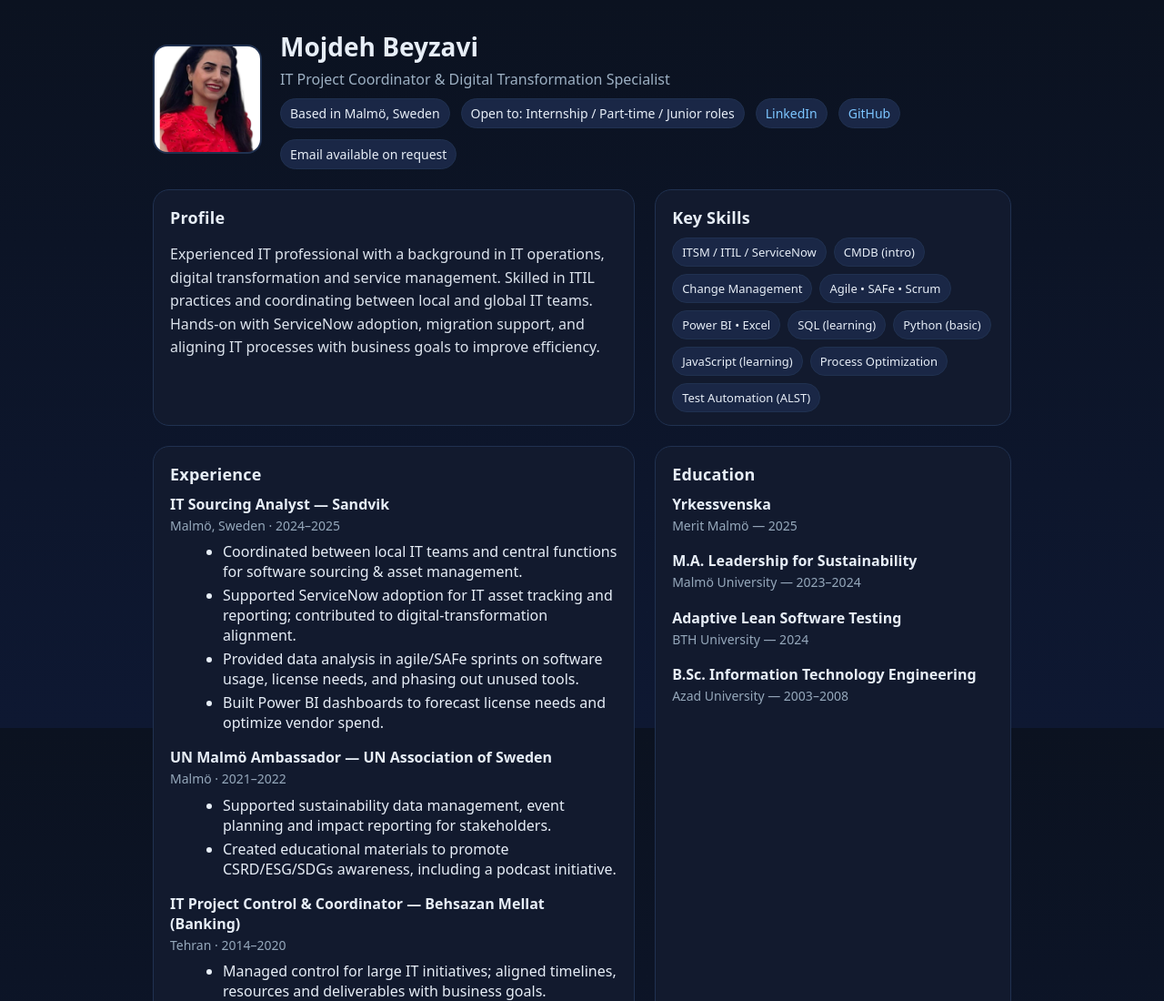
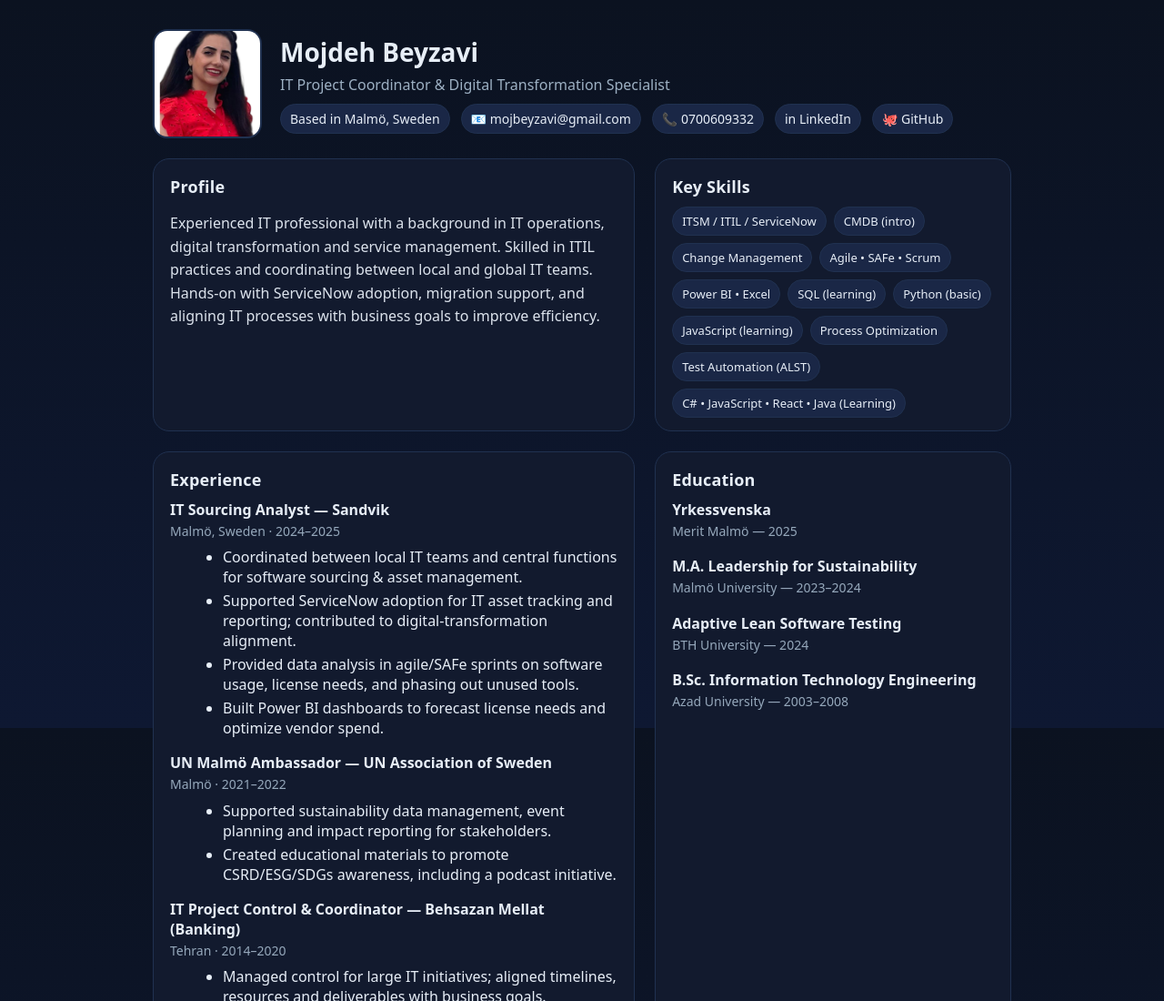
Before and after one commit to Mojbeyzavi/Mojdeh-CV, a plain HTML site: page index.html in a window 1280 px wide. Shown: the top 1100 px of the page at 91% size. Drawn offline with Linux system fonts and the light colour scheme.

Commit message:
Update index.html

```diff
--- a/index.html
+++ b/index.html
@@ -7,33 +7,47 @@
   <title>Mojdeh Beyzavi — CV</title>
   <style>
     :root{
-      --bg:#0b1220;--card:#121a2e;--ink:#e7eef7;--muted:#9db0c3;--line:#203150;--accent:#7cc5ff;--chip:#1a2746;--good:#79e2a0
+      --bg:#0b1220;--card:#121a2e;--ink:#e7eef7;--muted:#9db0c3;--line:#203150;--accent:#7cc5ff;--chip:#1a2746
     }
     *{box-sizing:border-box}
     html,body{height:100%}
-    body{margin:0;background:linear-gradient(180deg,#0b1220,#0e1832);color:var(--ink);font-family:ui-sans-serif,system-ui,-apple-system,Segoe UI,Roboto,Helvetica,Arial}
+    body{
+      margin:0;background:linear-gradient(180deg,#0b1220,#0e1832);
+      color:var(--ink);font-family:ui-sans-serif,system-ui,-apple-system,Segoe UI,Roboto,Helvetica,Arial
+    }
     a{color:var(--accent);text-decoration:none}
     a:hover{text-decoration:underline}
+
     .wrap{max-width:1000px;margin-inline:auto;padding:28px}
     header{display:grid;grid-template-columns:120px 1fr;gap:20px;align-items:center;margin-block:4px 22px}
     header img{width:120px;height:120px;border-radius:16px;object-fit:cover;border:2px solid var(--line);background:#16213f}
     .hgroup h1{margin:0 0 6px;font-size:28px}
     .hgroup p{margin:0;color:var(--muted)}
+
     .meta{display:flex;flex-wrap:wrap;gap:12px;margin-top:10px}
-    .meta span{display:inline-flex;gap:8px;align-items:center;padding:6px 10px;border:1px solid var(--line);border-radius:999px;background:var(--chip);color:var(--ink);font-size:14px}
+    .meta a,.meta span{
+      display:inline-flex;gap:8px;align-items:center;padding:6px 10px;
+      border:1px solid var(--line);border-radius:999px;background:var(--chip);
+      color:var(--ink);font-size:14px
+    }
+
     .grid{display:grid;grid-template-columns:1.15fr .85fr;gap:22px}
     .card{background:var(--card);border:1px solid var(--line);border-radius:18px;padding:18px 18px 14px}
     .card h2{margin:0 0 10px;font-size:18px;letter-spacing:.2px}
     .card p{color:var(--ink);opacity:.95;line-height:1.6}
     .muted{color:var(--muted)}
+
     .list{display:grid;gap:12px}
     .item h3{margin:0 0 2px;font-size:16px}
     .item .sub{color:var(--muted);font-size:14px;margin:0 0 4px}
     .item .bullets{margin:6px 0 0 18px}
     .item .bullets li{margin:4px 0}
+
     .chips{display:flex;flex-wrap:wrap;gap:8px}
     .chip{padding:6px 10px;border:1px solid var(--line);border-radius:999px;background:var(--chip);font-size:13px}
+
     footer{margin-top:24px;color:var(--muted);text-align:center;font-size:13px}
+
     @media (max-width:860px){
       header{grid-template-columns:80px 1fr}
       header img{width:80px;height:80px}
@@ -45,16 +59,16 @@
   <div class="wrap">
     <!-- Header -->
     <header>
-      <img src="./mojdeh.jpeg?v=2" alt="Mojdeh Beyzavi" />
+      <img src="./mojdeh.jpeg?v=3" alt="Mojdeh Beyzavi" />
       <div class="hgroup">
         <h1>Mojdeh Beyzavi</h1>
         <p class="muted">IT Project Coordinator & Digital Transformation Specialist</p>
         <div class="meta">
           <span>Based in Malmö, Sweden</span>
-          <span>Open to: Internship / Part-time / Junior roles</span>
-          <span><a href="#">LinkedIn</a></span>
-          <span><a href="#">GitHub</a></span>
-          <span>Email available on request</span>
+          <a href="mailto:mojbeyzavi@gmail.com" aria-label="email">📧 mojbeyzavi@gmail.com</a>
+          <a href="tel:+46700609332" aria-label="phone">📞 0700609332</a>
+          <a href="#" aria-label="LinkedIn">in LinkedIn</a>
+          <a href="#" aria-label="GitHub">🐙 GitHub</a>
         </div>
       </div>
     </header>
@@ -65,7 +79,7 @@
       <section class="card">
         <h2>Profile</h2>
         <p>
-          Experienced IT professional with a background in IT operations, digital transformation and service management. Skilled in ITIL practices and coordinating between local and global IT teams. Hands-on with ServiceNow adoption, migration support, and aligning IT processes with business goals to improve efficiency. <!-- data from resume -->
+          Experienced IT professional with a background in IT operations, digital transformation and service management. Skilled in ITIL practices and coordinating between local and global IT teams. Hands-on with ServiceNow adoption, migration support, and aligning IT processes with business goals to improve efficiency.
         </p>
       </section>
 
@@ -82,6 +96,8 @@
           <span class="chip">JavaScript (learning)</span>
           <span class="chip">Process Optimization</span>
           <span class="chip">Test Automation (ALST)</span>
+          <!-- ✨ new line added -->
+          <span class="chip">C# • JavaScript • React • Java (Learning)</span>
         </div>
       </aside>
 
```
